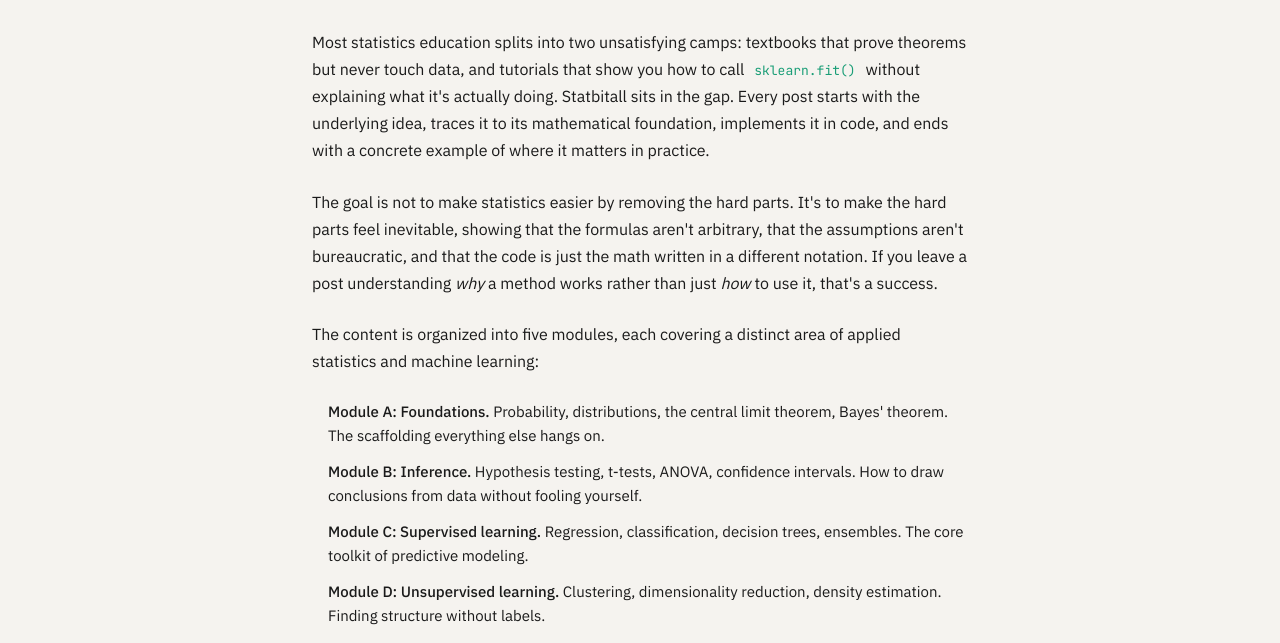
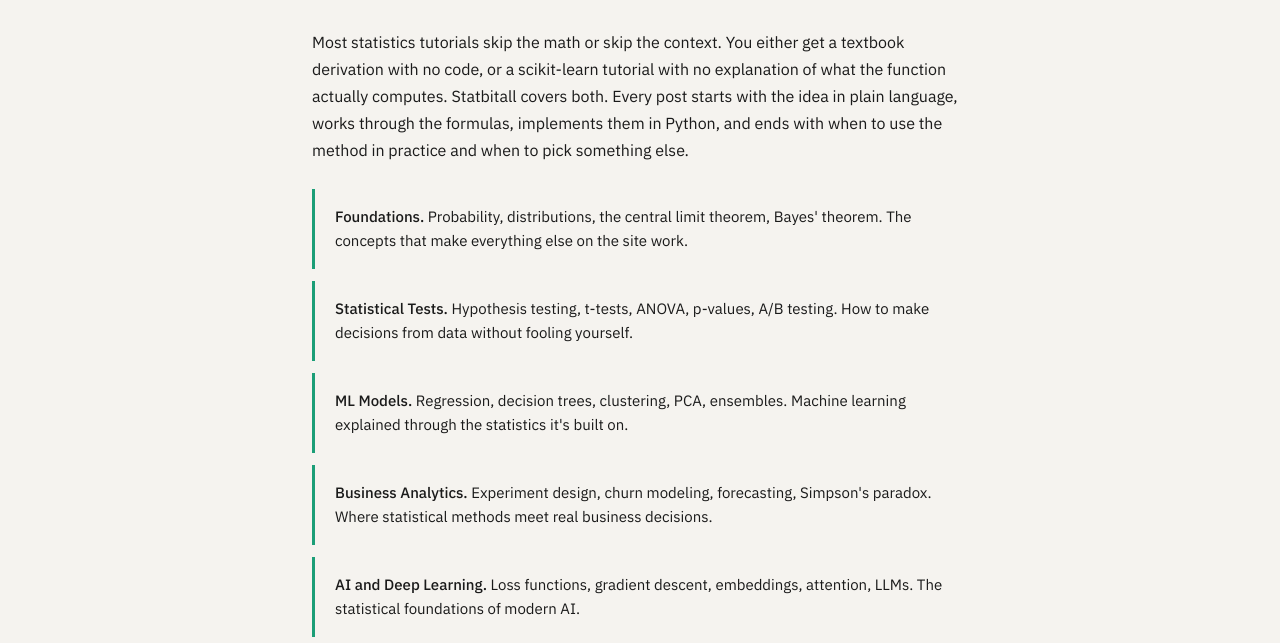
Before and after one commit to piusoyedepo/statbitall, an Astro site: page /about in a window 1280 px wide. Shown: the part 153-796 px from the top of the page. Built offline with nearby package versions, Linux system fonts and the light colour scheme; Astro itself is replaced by a stand-in of ours.

Commit message:
content: rewrite about page, add real social links

```diff
--- a/src/components/Footer.astro
+++ b/src/components/Footer.astro
@@ -9,14 +9,14 @@
 
     <!-- Social + RSS links -->
     <div class="social-row">
-      <a href="https://linkedin.com" target="_blank" rel="noopener noreferrer" aria-label="LinkedIn" class="social-link">
+      <a href="https://www.linkedin.com/in/piusoyedepo/" target="_blank" rel="noopener noreferrer" aria-label="LinkedIn" class="social-link">
         <svg width="16" height="16" viewBox="0 0 24 24" fill="currentColor" aria-hidden="true">
           <path d="M16 8a6 6 0 0 1 6 6v7h-4v-7a2 2 0 0 0-2-2 2 2 0 0 0-2 2v7h-4v-7a6 6 0 0 1 6-6z"/>
           <rect x="2" y="9" width="4" height="12"/>
           <circle cx="4" cy="4" r="2"/>
         </svg>
       </a>
-      <a href="https://twitter.com" target="_blank" rel="noopener noreferrer" aria-label="Twitter / X" class="social-link">
+      <a href="https://x.com/piaborern" target="_blank" rel="noopener noreferrer" aria-label="Twitter / X" class="social-link">
         <svg width="16" height="16" viewBox="0 0 24 24" fill="currentColor" aria-hidden="true">
           <path d="M18.244 2.25h3.308l-7.227 8.26 8.502 11.24H16.17l-5.214-6.817L4.99 21.75H1.68l7.73-8.835L1.254 2.25H8.08l4.713 6.231zm-1.161 17.52h1.833L7.084 4.126H5.117z"/>
         </svg>
--- a/src/pages/about.astro
+++ b/src/pages/about.astro
@@ -6,7 +6,7 @@ import Footer from '../components/Footer.astro';
 
 <Base
   title="About | Statbitall"
-  description="Statbitall bridges statistical theory, code implementation, and real-world decision-making."
+  description="Statbitall covers the statistics behind every model, test, and algorithm — with code and math, nothing skipped."
   ogImage="/og-default.png"
 >
   <Nav />
@@ -17,56 +17,39 @@ import Footer from '../components/Footer.astro';
 
       <div class="about-body">
         <p>
-          Most statistics education splits into two unsatisfying camps: textbooks that
-          prove theorems but never touch data, and tutorials that show you how to call
-          <code>sklearn.fit()</code> without explaining what it's actually doing. Statbitall
-          sits in the gap. Every post starts with the underlying idea, traces it to its
-          mathematical foundation, implements it in code, and ends with a concrete example
-          of where it matters in practice.
+          Most statistics tutorials skip the math or skip the context. You either get a textbook
+          derivation with no code, or a scikit-learn tutorial with no explanation of what the
+          function actually computes. Statbitall covers both. Every post starts with the idea in
+          plain language, works through the formulas, implements them in Python, and ends with
+          when to use the method in practice and when to pick something else.
         </p>
 
+        <div class="module-list">
+          <div class="module-item">
+            <p><strong>Foundations.</strong> Probability, distributions, the central limit theorem, Bayes' theorem. The concepts that make everything else on the site work.</p>
+          </div>
+          <div class="module-item">
+            <p><strong>Statistical Tests.</strong> Hypothesis testing, t-tests, ANOVA, p-values, A/B testing. How to make decisions from data without fooling yourself.</p>
+          </div>
+          <div class="module-item">
+            <p><strong>ML Models.</strong> Regression, decision trees, clustering, PCA, ensembles. Machine learning explained through the statistics it's built on.</p>
+          </div>
+          <div class="module-item">
+            <p><strong>Business Analytics.</strong> Experiment design, churn modeling, forecasting, Simpson's paradox. Where statistical methods meet real business decisions.</p>
+          </div>
+          <div class="module-item">
+            <p><strong>AI and Deep Learning.</strong> Loss functions, gradient descent, embeddings, attention, LLMs. The statistical foundations of modern AI.</p>
+          </div>
+        </div>
+
         <p>
-          The goal is not to make statistics easier by removing the hard parts. It's to
-          make the hard parts feel inevitable, showing that the formulas aren't arbitrary,
-          that the assumptions aren't bureaucratic, and that the code is just the math
-          written in a different notation. If you leave a post understanding <em>why</em> a
-          method works rather than just <em>how</em> to use it, that's a success.
+          Every post follows the same six-part structure: the underlying idea, historical root,
+          key assumptions, the math, the code, and business application. Nothing gets skipped.
+          If a method has assumptions that break in practice, the post says so. If the math
+          requires a concept from an earlier post, there is a link.
         </p>
 
-        <p>
-          The content is organized into five modules, each covering a distinct area of
-          applied statistics and machine learning:
-        </p>
-
-        <ul class="module-list">
-          <li>
-            <strong>Module A: Foundations.</strong> Probability, distributions, the central
-            limit theorem, Bayes' theorem. The scaffolding everything else hangs on.
-          </li>
-          <li>
-            <strong>Module B: Inference.</strong> Hypothesis testing, t-tests, ANOVA,
-            confidence intervals. How to draw conclusions from data without fooling yourself.
-          </li>
-          <li>
-            <strong>Module C: Supervised learning.</strong> Regression, classification,
-            decision trees, ensembles. The core toolkit of predictive modeling.
-          </li>
-          <li>
-            <strong>Module D: Unsupervised learning.</strong> Clustering, dimensionality
-            reduction, density estimation. Finding structure without labels.
-          </li>
-          <li>
-            <strong>Module E: Causal inference.</strong> Experiments, observational studies,
-            difference-in-differences, instrumental variables. Moving from correlation to cause.
-          </li>
-        </ul>
-
-        <p>
-          Statbitall is written and maintained by a single person who has spent years doing
-          data work in industry and keeps finding that the clearest path to better decisions
-          is understanding the statistics behind the tools, not just running them.
-          More posts are added as they're finished.
-        </p>
+        <p>Statbitall is written by Pius Oyedepo.</p>
       </div>
     </div>
   </main>
@@ -109,41 +92,36 @@ import Footer from '../components/Footer.astro';
     color: var(--color-text-primary);
   }
 
-  .about-body p {
+  .about-body > p {
     margin: 0 0 1.5rem;
   }
 
-  .about-body em {
-    font-style: italic;
-  }
-
-  .about-body code {
-    font-family: 'JetBrains Mono', 'Fira Code', monospace;
-    font-size: 13px;
-    color: #1B9E77;
-    background-color: var(--color-border-subtle);
-    padding: 2px 6px;
-    border-radius: 4px;
+  .about-body strong {
+    font-weight: 500;
   }
 
   .module-list {
-    list-style: none;
-    padding: 0;
-    margin: 0 0 1.5rem;
     display: flex;
     flex-direction: column;
     gap: 0.75rem;
+    margin: 0 0 1.5rem;
   }
 
-  .module-list li {
+  .module-item {
+    border-left: 3px solid #1B9E77;
+    background-color: #F5F3EF;
+    padding: 16px 20px;
+  }
+
+  .module-item p {
+    font-family: 'IBM Plex Sans', system-ui, sans-serif;
     font-size: 15px;
     line-height: 1.6;
-    padding-left: 1rem;
-    border-left: 2px solid var(--color-border-default);
+    color: var(--color-text-secondary);
+    margin: 0;
+  }
+
+  .module-item strong {
     color: var(--color-text-primary);
   }
-
-  .module-list strong {
-    font-weight: 500;
-  }
 </style>
```
